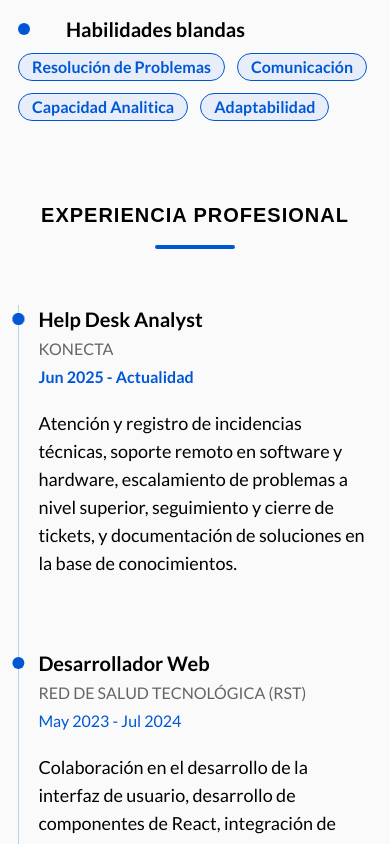
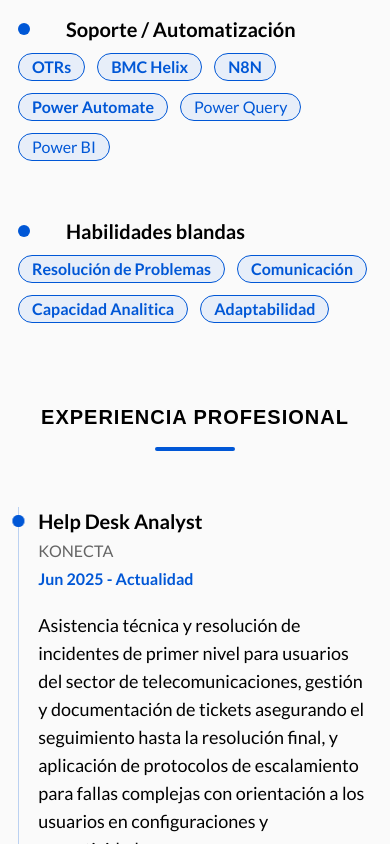
Before and after one commit to alejoaraya/my-briefcase, a React (Vite) app: page / in a window 390 px wide. Shown: the part 4460-5304 px from the top of the page. Built offline with nearby package versions, Linux system fonts and the light colour scheme; a web font is replaced by a local one.

Commit message:
redaction changed

```diff
--- a/src/components/stack/StackSection.tsx
+++ b/src/components/stack/StackSection.tsx
@@ -12,6 +12,7 @@ import {
   MysqlIcon,
   PostmanIcon,
   ReactIcon,
+  ReduxIcon,
   SassIcon,
   SpringbootIcon,
   SwaggerIcon,
@@ -29,6 +30,7 @@ const stacksFontend: Stack[] = [
   { title: "TypeScript", icon: TypescriptIcon, isImportant: true },
   { title: "Tailwind.css", icon: TailwindcssIcon, isImportant: true },
   { title: "JavaScript", icon: JavascriptIcon, isImportant: true },
+  { title: "Redux", icon: ReduxIcon },
   { title: "HTML", icon: Html5Icon },
   { title: "CSS", icon: CssIcon },
   { title: "Sass", icon: SassIcon },
@@ -48,6 +50,17 @@ const stacksTools: Stack[] = [
   { title: "Docker", icon: DockerIcon, isImportant: true },
   { title: "GitHub", icon: GithubIcon },
   { title: "Postman", icon: PostmanIcon },
+]
+// Herramientas de soporte técnico / automatización del CV que todavía no
+// tienen ícono propio en el proyecto (src/assets/icons): se muestran como
+// badges de solo texto, igual que ya se hace con softSkillBadges.
+const stacksSupport: Stack[] = [
+  { title: "OTRs", isImportant: true },
+  { title: "BMC Helix", isImportant: true },
+  { title: "N8N", isImportant: true },
+  { title: "Power Automate", isImportant: true },
+  { title: "Power Query" },
+  { title: "Power BI" },
 ]
 
 interface Stack {
@@ -109,6 +122,20 @@ export const StackSection = () => {
         <div className="flex gap-2.5 flex-col">
           <div className="flex items-center gap-9">
             <div className='w-3 h-3 status status-primary'></div>
+            <h3 className="text-xl lato-bold">{t.skills.supportTag}</h3>
+          </div>
+          <div className='flex flex-row flex-wrap gap-3 lg:gap-x-4 '>
+            {
+              stacksSupport.map((stack, index) => (
+                <StackItem key={`${stack.title}-${index}`} stack={stack} />
+              ))
+            }
+          </div>
+        </div>
+
+        <div className="flex gap-2.5 flex-col">
+          <div className="flex items-center gap-9">
+            <div className='w-3 h-3 status status-primary'></div>
             <h3 className="text-xl lato-bold">{t.skills.softSkillTag}</h3>
           </div>
           <div className='flex flex-row flex-wrap gap-3 lg:gap-x-4 '>
--- a/src/components/ui/components/Button.tsx
+++ b/src/components/ui/components/Button.tsx
@@ -93,7 +93,7 @@ export const Button = ({
       {Icon && iconPosition === "left" && (
         <Icon className='w-6 h-6 shrink-0' />
       )}
-      <span className='leading-[22px]'>{text}</span>
+      <span className='leading-5.5'>{text}</span>
       {Icon && iconPosition === "right" && (
         <Icon className='w-6 h-6 shrink-0' />
       )}
--- a/src/traductions/en.ts
+++ b/src/traductions/en.ts
@@ -21,22 +21,22 @@ export const en = {
             enterprise: 'KONECTA',
             dateStart: 'Jun 2025',
             dateEnd: 'Present',
-            desctiption: 'Handling and logging of technical incidents, remote support for software and hardware, issue escalation, ticket follow-up and closure, and documentation of solutions in the knowledge base.',
+            desctiption: 'First-level technical support and incident resolution for telecommunications customers, ticket management and documentation ensuring follow-up through final resolution, and escalation protocols for complex issues along with guidance on configuration and connectivity.',
         },
         devJobInformation: {
-            title: 'Web Developer',
-            enterprise: 'RED DE SALUD TECNOLÓGICA (RST)',
-            dateStart: 'May 2023',
-            dateEnd: 'Jul 2024',
-            desctiption: 'Collaboration on user interface development, React component development, API integration, performance optimization, and code maintenance.',
+            title: 'Freelance Software Support & Developer',
+            enterprise: 'RaxTech',
+            dateStart: 'Jul 2024',
+            dateEnd: 'Present',
+            desctiption: 'Design, development and implementation of custom software services and automations for small and medium businesses, integration of AI tools to optimize operational tasks and client workflows, and preventive and corrective technical support for the applications built, including unit tests to ensure stability.',
 
         },
         supportJobInformation: {
             title: 'Computer Maintenance and Repair',
             enterprise: 'Self-employed',
-            dateStart: 'Mar 2019',
+            dateStart: 'Feb 2021',
             dateEnd: 'Present',
-            desctiption: 'Software troubleshooting, PC assembly, data recovery, and server maintenance.',
+            desctiption: 'Diagnosis and resolution of software and hardware failures at the component level.',
 
         },
         subtitle: "Education",
@@ -77,6 +77,7 @@ export const en = {
         title: 'SKILLS',
         backendTag: "Back-end / Database",
         toolsTag: "Tools",
+        supportTag: "Support / Automation",
         softSkillTag: "Soft Skills",
         softSkillBadges: [
             { title: 'Problem Solving', isImportant: true },
--- a/src/traductions/es.ts
+++ b/src/traductions/es.ts
@@ -21,22 +21,22 @@ export const es = {
             enterprise: 'KONECTA',
             dateStart: 'Jun 2025',
             dateEnd: 'Actualidad',
-            desctiption: 'Atención y registro de incidencias técnicas, soporte remoto en software y hardware, escalamiento de problemas a nivel superior, seguimiento y cierre de tickets, y documentación de soluciones en la base de conocimientos.',
+            desctiption: 'Asistencia técnica y resolución de incidentes de primer nivel para usuarios del sector de telecomunicaciones, gestión y documentación de tickets asegurando el seguimiento hasta la resolución final, y aplicación de protocolos de escalamiento para fallas complejas con orientación a los usuarios en configuraciones y conectividad.',
         },
         devJobInformation: {
-            title: 'Desarrollador Web',
-            enterprise: 'RED DE SALUD TECNOLÓGICA (RST)',
-            dateStart: 'May 2023',
-            dateEnd: 'Jul 2024',
-            desctiption: 'Colaboración en el desarrollo de la interfaz de usuario, desarrollo de componentes de React, integración de APIs, optimización del rendimiento y mantenimiento del código.',
+            title: 'Soporte de Software y Desarrollador Freelance',
+            enterprise: 'RaxTech',
+            dateStart: 'Jul 2024',
+            dateEnd: 'Actualidad',
+            desctiption: 'Diseño, desarrollo e implementación de servicios de software y automatizaciones a medida para PYMES, integración de herramientas de inteligencia artificial para optimizar tareas operativas y flujo de trabajo de los clientes, y soporte técnico preventivo y correctivo de las aplicaciones desarrolladas, incluyendo la creación de tests unitarios para asegurar la estabilidad.',
 
         },
         supportJobInformation: {
             title: 'Mantenimiento y Reparación de Computadoras',
             enterprise: 'Emprendimiento',
-            dateStart: 'Mar 2019',
+            dateStart: 'Feb 2021',
             dateEnd: 'Actualidad',
-            desctiption: 'Resolución de problemas de software, armado de PC, recuperación de datos y mantenimiento de servidores.',
+            desctiption: 'Diagnóstico y resolución de fallas de software y hardware a nivel de componentes.',
 
         },
         subtitle: "Estudios",
@@ -77,6 +77,7 @@ export const es = {
         title: 'HABILIDADES',
         backendTag: "Back-end / Base de datos",
         toolsTag: "Herramientas",
+        supportTag: "Soporte / Automatización",
         softSkillTag: "Habilidades blandas",
         softSkillBadges: [
             { title: 'Resolución de Problemas', isImportant: true },
```
Also changed, not shown: src/components/workspace/WorkspaceSection.tsx (+4 -5 lines).
